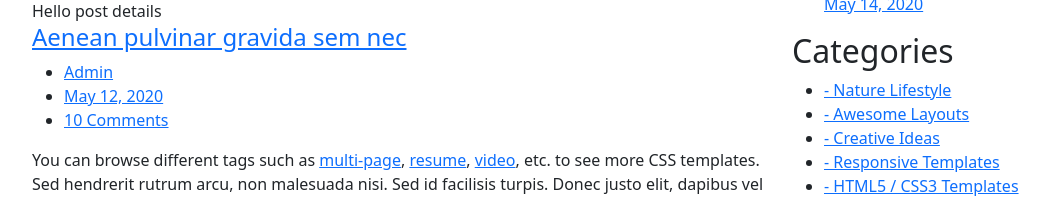
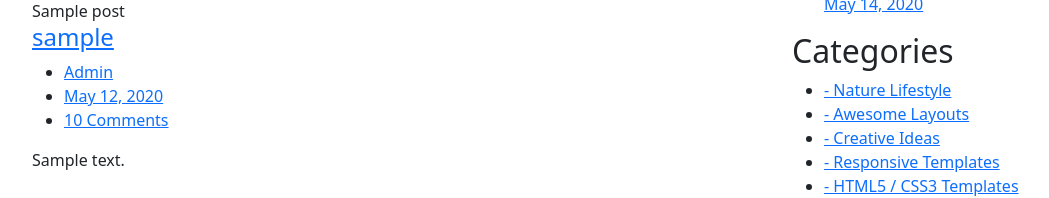
Before and after one commit to Mehdizamanian/DjangoWebDevelpment, a Django app: template templates/blogs/post-details.html in a window 1280 px wide. Shown: the part 517-715 px from the top of the page, without its empty margins (50-1099 px from the left). Run offline with Django 4.2, Linux system fonts and the light colour scheme; the template is opened without the code that fills it: values that come from a table or form of the project are taken from there, others are empty; tables that the repository leaves empty hold one stand-in row (values such as "Sample post"); grey boxes marked "Sample" are stand-in pictures; some libraries are stand-ins or nearby versions.

Commit message:
Post detail view created

```diff
--- a/blogs/urls.py
+++ b/blogs/urls.py
@@ -10,6 +10,6 @@ app_name="blogs"
 
 urlpatterns = [
     path('posts/',blog , name="blog"),
-    path('post-details/',post_details , name="post-details"),
+    path('posts/post-detail/<int:num>/',post_details , name="post-details"),
 
 ]
--- a/templates/base.html
+++ b/templates/base.html
@@ -65,9 +65,9 @@ https://templatemo.com/tm-551-stand-blog
               <li class="nav-item">
                 <a class="nav-link" href="{% url "blogs:blog" %}">Blog</a>
               </li>
-              <li class="nav-item">
+              {% comment %} <li class="nav-item">
                 <a class="nav-link" href="{% url "blogs:post-details" %}">Post Details</a>
-              </li>
+              </li> {% endcomment %}
               <li class="nav-item">
                 <a class="nav-link" href="{% url "website:contact" %}">Contact Us</a>
               </li>
--- a/templates/blogs/blog.html
+++ b/templates/blogs/blog.html
@@ -66,7 +66,7 @@
                     <li><a href="#">{{post.created_time}}</a></li>
                     <li><a href="#">12 Comments</a></li>
                   </ul>
-                  <p>{{post.description | truncatechars:150}}</p>
+                 <a href="{% url "blogs:post-details" num=post.id %}"><p>{{post.description | truncatechars:150}}</p></a>
                   <div class="post-options">
                     <div class="row">
                       <div class="col-lg-12">
--- a/templates/blogs/post-details.html
+++ b/templates/blogs/post-details.html
@@ -52,56 +52,46 @@
       <div class="col-lg-8">
         <div class="all-blog-posts">
           <div class="row">
+
+
+
+{% comment %} post details cant have forloop becuse we sent post id  {% endcomment %}
+
             <div class="col-lg-12">
               <div class="blog-post">
                 <div class="blog-thumb">
-                  <img src="{% static "assets/images/blog-post-02.jpg" %}"
+                  <img src="{{post.image.url}}"
                   alt="">
                 </div>
+
+
+
                 <div class="down-content">
-                  <span>Hello post details</span>
-                  <a href="post-details.html"
-                    ><h4>Aenean pulvinar gravida sem nec</h4></a
-                  >
+                  <span>{{post.title}}</span>
+                  <a href="post-details.html"><h4>{{post.author}}</h4></a>
                   <ul class="post-info">
                     <li><a href="#">Admin</a></li>
                     <li><a href="#">May 12, 2020</a></li>
                     <li><a href="#">10 Comments</a></li>
                   </ul>
                   <p>
-                    You can browse different tags such as
                     <a
                       rel="nofollow"
                       href="https://templatemo.com/tag/multi-page"
                       target="_parent"
-                      >multi-page</a
-                    >,
+                    ></a>
                     <a
                       rel="nofollow"
                       href="https://templatemo.com/tag/resume"
                       target="_parent"
-                      >resume</a
-                    >,
+                    ></a>
                     <a
                       rel="nofollow"
                       href="https://templatemo.com/tag/video"
                       target="_parent"
-                      >video</a
-                    >, etc. to see more CSS templates. Sed hendrerit rutrum
-                    arcu, non malesuada nisi. Sed id facilisis turpis. Donec
-                    justo elit, dapibus vel ultricies in, molestie sit amet
-                    risus. In nunc augue, rhoncus sed libero et, tincidunt
-                    tempor nisl. Donec egestas, quam eu rutrum ultrices, sapien
-                    ante posuere nisl, ac eleifend eros orci vel ante.
-                    Pellentesque vitae eleifend velit. Etiam blandit felis
-                    sollicitudin vestibulum feugiat. <br /><br />Donec tincidunt
-                    leo nec magna gravida varius. Suspendisse felis orci,
-                    egestas ac sodales quis, venenatis et neque. Vivamus
-                    facilisis dignissim arcu et blandit. Maecenas finibus dui
-                    non pulvinar lacinia. Ut lacinia finibus lorem vel
-                    porttitor. Suspendisse et metus nec libero ultrices varius
-                    eget in risus. Cras id nibh at erat pulvinar malesuada et
-                    non ipsum. Suspendisse id ipsum leo.
+                    >
+                    </a>
+                    {{post.description}}
                   </p>
                   <div class="post-options">
                     <div class="row">
@@ -133,7 +123,8 @@
                   <ul>
                     <li>
                       <div class="author-thumb">
-                        <img src="{% static "images/comment-author-01.jpg" %}" alt="">
+                        <img src="{% static "images/comment-author-01.jpg" %}"
+                        alt="">
                       </div>
                       <div class="right-content">
                         <h4>Charles Kate<span>May 16, 2020</span></h4>
@@ -148,7 +139,8 @@
                     </li>
                     <li class="replied">
                       <div class="author-thumb">
-                        <img src="{% static "images/comment-author-02.jpg" %}" alt="">
+                        <img src="{% static "images/comment-author-02.jpg" %}"
+                        alt="">
                       </div>
                       <div class="right-content">
                         <h4>Thirteen Man<span>May 20, 2020</span></h4>
@@ -160,7 +152,8 @@
                     </li>
                     <li>
                       <div class="author-thumb">
-                        <img src="{% static "images/comment-author-03.jpg" %}" alt="">
+                        <img src="{% static "images/comment-author-03.jpg" %}"
+                        alt="">
                       </div>
                       <div class="right-content">
                         <h4>Belisimo Mama<span>May 16, 2020</span></h4>
@@ -174,7 +167,8 @@
                     </li>
                     <li class="replied">
                       <div class="author-thumb">
-                        <img src="{% static "images/comment-author-02.jpg" %}" alt="">
+                        <img src="{% static "images/comment-author-02.jpg" %}"
+                        alt="">
                       </div>
                       <div class="right-content">
                         <h4>Thirteen Man<span>May 22, 2020</span></h4>
```
Also changed, not shown: blogs/views.py (+5 -3 lines).
